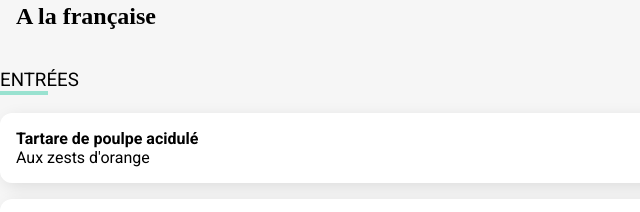
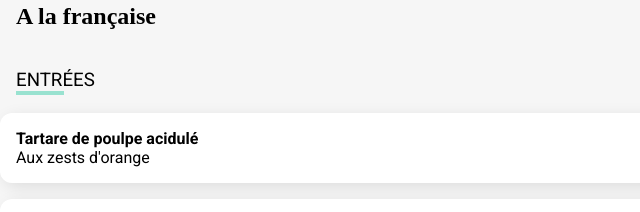
Before and after one commit to julien-wartelle/homyfood, a plain HTML site: page Menu_a_la_francaise.html in a window 1280 px wide. Shown: the part 554-766 px from the top of the page, 0-640 px from the left. Drawn offline with Linux system fonts and the light colour scheme; a web font is replaced by a local one.

Commit message:
Update style.css

```diff
--- a/public/css/style.css
+++ b/public/css/style.css
@@ -463,7 +463,7 @@ html {
   }
 
 .submenu__title {
-  margin-right:1rem;
+  margin-left: 1rem;
   text-transform: uppercase;
   position: relative;
   padding-bottom: 0.25rem;
```
